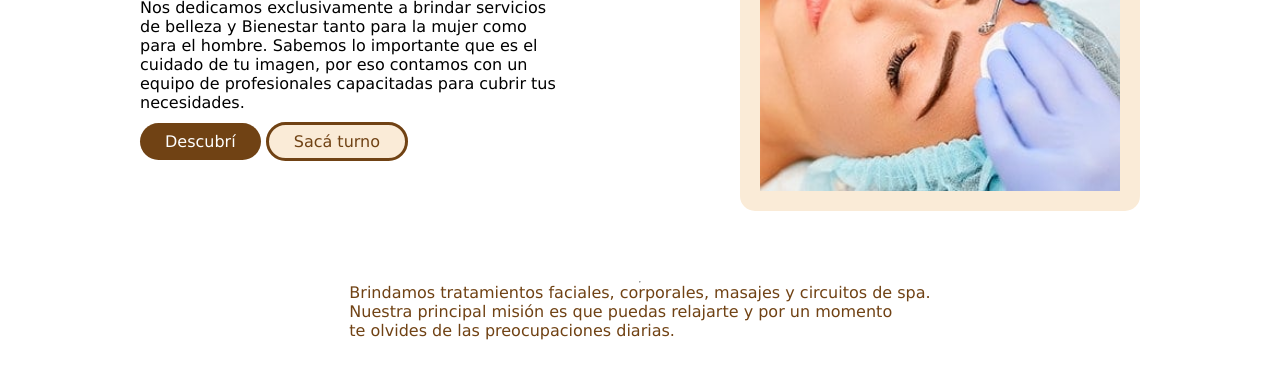
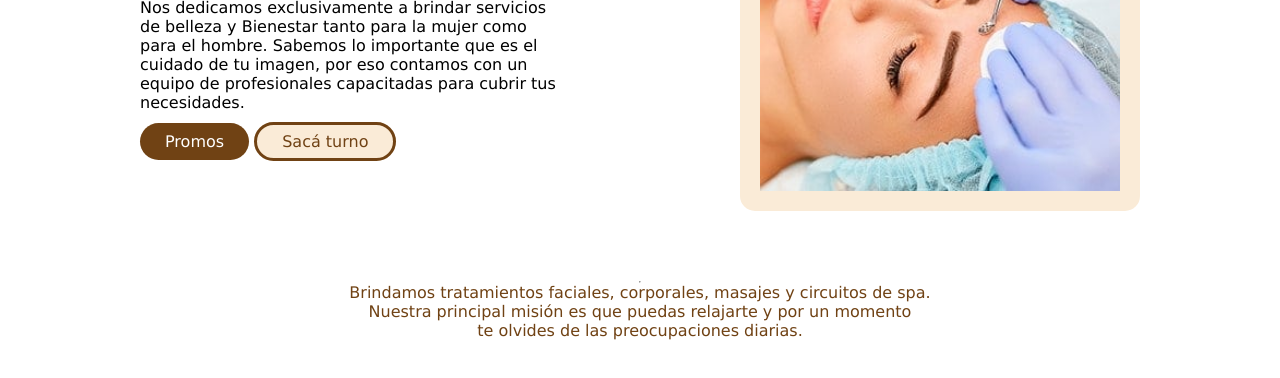
Before and after one commit to Aldanacolque/PaginaE2, a plain HTML site: page index.html in a window 1280 px wide. Shown: the part 286-664 px from the top of the page. Drawn offline with Linux system fonts and the light colour scheme.

Commit message:
texto centrado

```diff
--- a/index.html
+++ b/index.html
@@ -35,7 +35,7 @@
             equipo de profesionales capacitadas para cubrir tus necesidades.
           </p>
           <div class="botones-info">
-            <a href="#" class="btn">Descubrí</a>
+            <a href="#" class="btn">Promos</a>
             <a href="#" class="btn2">Sacá turno</a>
           </div>
         </div>
@@ -45,8 +45,8 @@
         </div>
       </section>
       <hr />
-      <section id="text-center">
-        <div>
+      <section id="info">
+        <div class="text-center">
           <p>
             Brindamos tratamientos faciales, corporales, masajes y circuitos de
             spa. <br />
```
